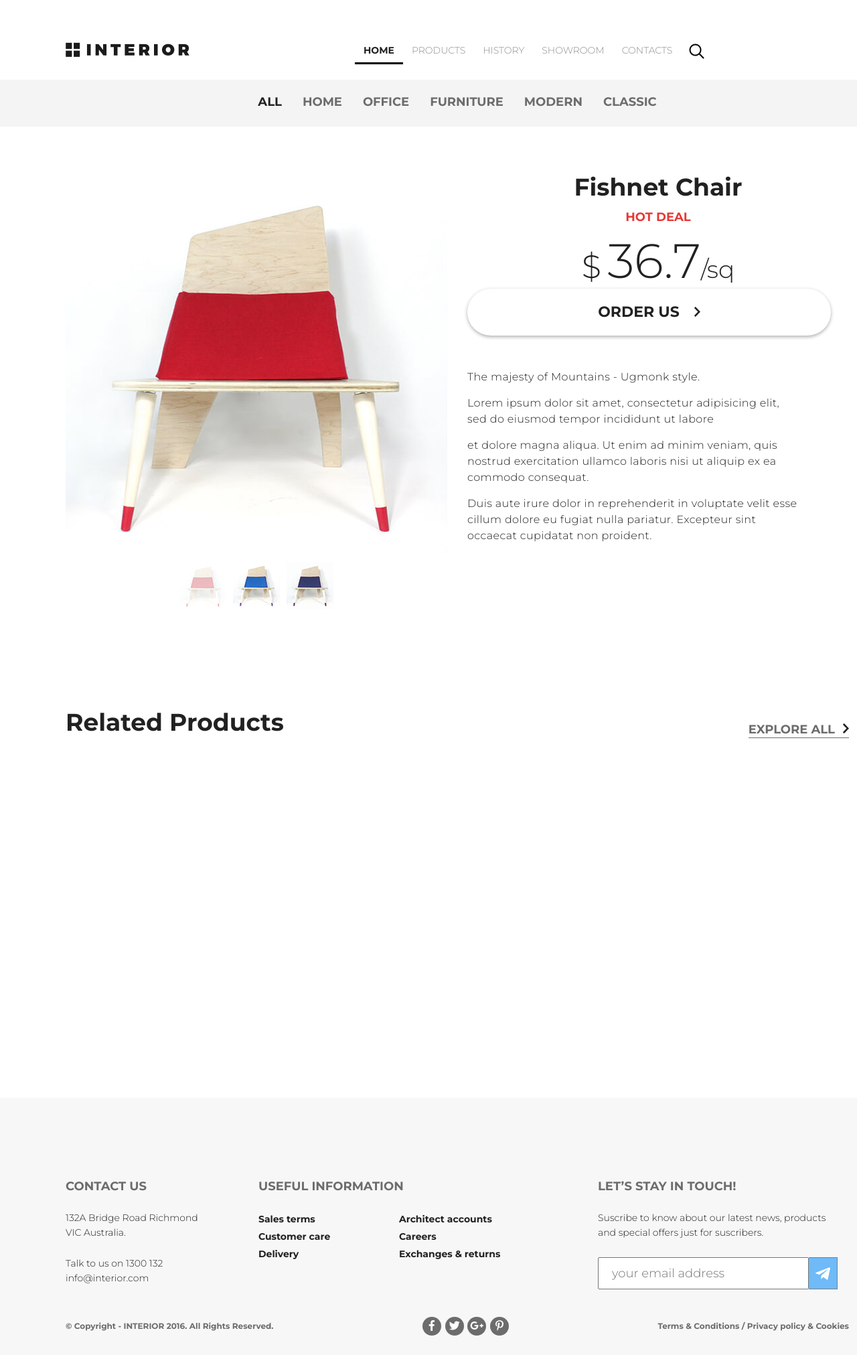
After one commit to zakamaldin/geekshop, a Django app: template mainapp/templates/mainapp/product_info_test_templates.html in a window 1280 px wide; the page is wider, and only the part inside the window is pictured. The commit adds this page. Shown: that part at 67% size. Run offline with Django 3.2, Linux system fonts and the light colour scheme; the template is opened without the code that fills it, so the values that code supplies are empty; some libraries are stand-ins or nearby versions.

Commit message:
some fix in products page create sort include done product info page

```diff
--- /dev/null
+++ b/mainapp/templates/includes/inc_sort.html
@@ -0,0 +1,8 @@
+            <ul class="sort">
+                <li><a href="#" class="active-sort">All</a></li>
+                <li><a href="#">Home</a></li>
+                <li><a href="#">Office</a></li>
+                <li><a href="#">Furniture</a></li>
+                <li><a href="#">Modern</a></li>
+                <li><a href="#">Classic</a></li>
+            </ul>
--- /dev/null
+++ b/mainapp/templates/mainapp/product_info_test_templates.html
@@ -0,0 +1,59 @@
+
+{% extends "base.html" %}
+{% load static %}
+{% block title %}
+    <title>Product Info</title>
+{% endblock %}
+{% block container %}
+    <div class="product-info-page container">
+        <div class="product-info-header padding-site">
+            {% include "includes/inc_menu.html"%}
+        </div>
+        <div class="product-sort ">
+            {% include "includes/inc_sort.html"%}
+        </div>
+        <div class="content padding-site">
+            <div class="product-slider">
+                <img class="product-image" src="/static/img/product-info/main.jpg" alt="product-img">
+                <div class="others">
+                    <div class="item"><img src="/static/img/product-info/slider1.jpg" alt=""></div>
+                    <div class="item"><img src="/static/img/product-info/slider2.jpg" alt=""></div>
+                    <div class="item"><img src="/static/img/product-info/slider3.jpg" alt=""></div>
+                </div>
+            </div>
+            <div class="product-info">
+                <h2>Fishnet Chair</h2>
+                <h3>Hot Deal</h3>
+                <div class="price">
+                   <span class="sign">$</span> <span class="value">36.7</span>/sq
+                </div>
+                <a href="#" class="order-link">ORDER US<img src="/static/img/arrow.svg" alt="arrow"> </a>
+                <div class="text">
+                    <p>The majesty of Mountains - Ugmonk style.</p>
+                    <p>Lorem ipsum dolor sit amet, consectetur adipisicing elit, sed do eiusmod tempor incididunt ut labore</p>
+                    <p>et dolore magna aliqua. Ut enim ad minim veniam, quis nostrud exercitation ullamco laboris nisi ut aliquip ex ea commodo consequat. </p>
+                    <p>Duis aute irure dolor in reprehenderit in voluptate velit esse cillum dolore eu fugiat nulla pariatur. Excepteur sint occaecat cupidatat non proident.</p>
+                </div>
+            </div>
+        </div>
+        <div class="trends padding-site">
+            <div class="shop-case">
+                <h2>Related Products</h2>
+                <a href="{% url 'products' %}" class="explore">explore all<img src="/static/img/arrow.svg" alt="arrow"></a>
+
+                {% for t in trends.img_src %}
+                 <div class="item">
+                    <img class="product-image" src="/static/img/trends/{{ t }}" alt="product-image">
+                    <div class="middle">
+                        <a href="{% url 'product_info' %}" class="order-link small-order-link"><img src="/static/img/arrow.svg" alt="arrow"></a>
+                        <h2>{{trends.h2}}</h2>
+                        <p>{{ trends.p }}</p>
+                    </div>
+                </div>
+                {% endfor %}
+
+            </div>
+        </div>
+        {% include "includes/inc_footer.html" %}
+    </div>
+{% endblock %}
```
Also changed, not shown: mainapp/templates/mainapp/products_test_templates.html (+2 -9 lines), mainapp/views.py (+18 -2 lines).
